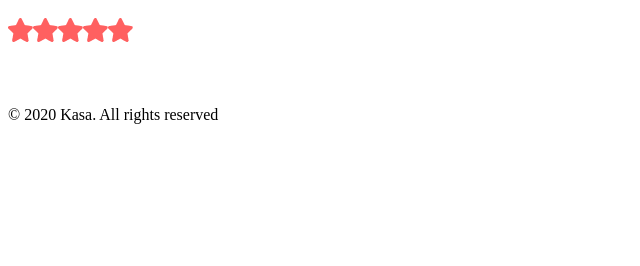
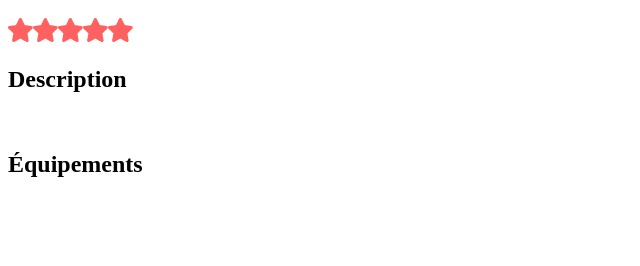
Before and after one commit to A-Pogam/Kasa, a React (Create React App) app: page /housing/0979876d in a window 1280 px wide. Shown: the part 974-1240 px from the top of the page, without its empty margins (0-640 px from the left). Before the commit the page ends 1114 px from the top, so only its background shows below. Built offline with nearby package versions, Linux system fonts and the light colour scheme.

Commit message:
created collapse for description & équipements in housing

```diff
--- a/src/components/housingCollapse.jsx
+++ b/src/components/housingCollapse.jsx
@@ -0,0 +1,31 @@
+import arrowUpImg from '../assets/arrowUp.svg';
+
+import React, { useState } from 'react';
+
+const HousingCollapse = ({ title, content }) => {
+  const [isOpen, setIsOpen] = useState(false);
+
+  const toggleCollapse = () => {
+    setIsOpen(!isOpen);
+  };
+
+  return (
+    <div className="collapse">
+      <div className="collapse-header" onClick={toggleCollapse}>
+        <h2>{title}</h2>
+        <img
+          src={arrowUpImg}
+          alt="Arrow Up"
+          className={`collapse-icon ${isOpen ? 'open' : ''}`}
+        />
+      </div>
+      {isOpen && (
+        <div className="collapse-content">
+          {content}
+        </div>
+      )}
+    </div>
+  );
+};
+
+export default HousingCollapse;
--- a/src/pages/housing.jsx
+++ b/src/pages/housing.jsx
@@ -5,6 +5,7 @@ import HousingCarousel from '../components/housingCarousel';
 import HousingId from '../components/housingId';
 import Error from '../pages/error';
 import HousingRating from '../components/housingRating';
+import HousingCollapse from '../components/housingCollapse';
 
 const Housing = () => {
   const { id } = useParams();
@@ -14,7 +15,7 @@ const Housing = () => {
     return <Error />;
   }
 
-  const { title, location, host, tags, rating} = housing;
+  const { title, location, host, tags, rating, description, equipments } = housing;
 
   return (
     <div>
@@ -26,6 +27,17 @@ const Housing = () => {
         ))}
       </ul>
       <HousingRating rating={rating} />
+      <HousingCollapse title="Description" content={<p>{description}</p>} />
+      <HousingCollapse
+        title="Équipements"
+        content={
+          <ul>
+            {equipments.map((equipment, index) => (
+              <li key={index}>{equipment}</li>
+            ))}
+          </ul>
+        }
+      />
     </div>
   );
 };
```
Lines whose indentation alone changed are shown as unchanged.
